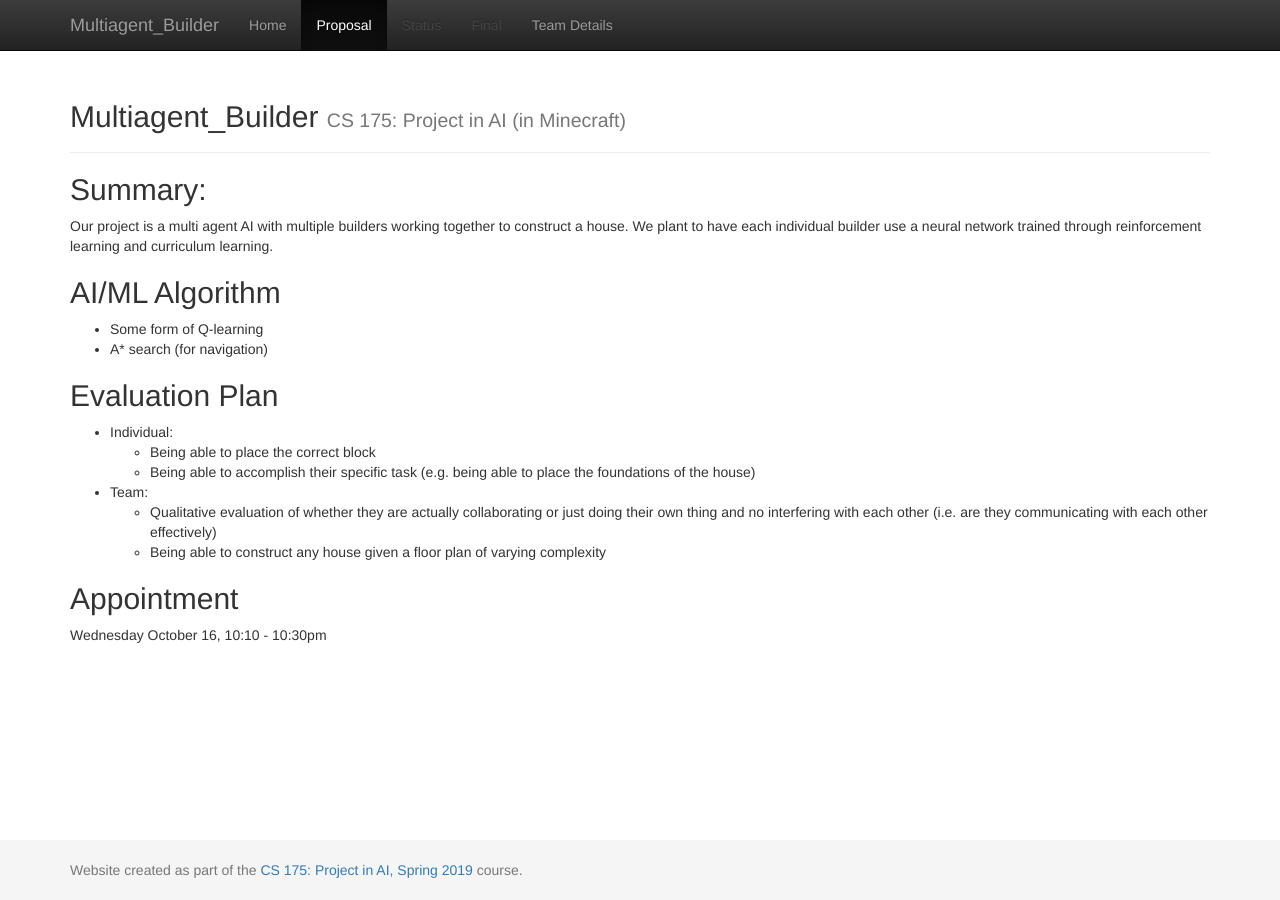
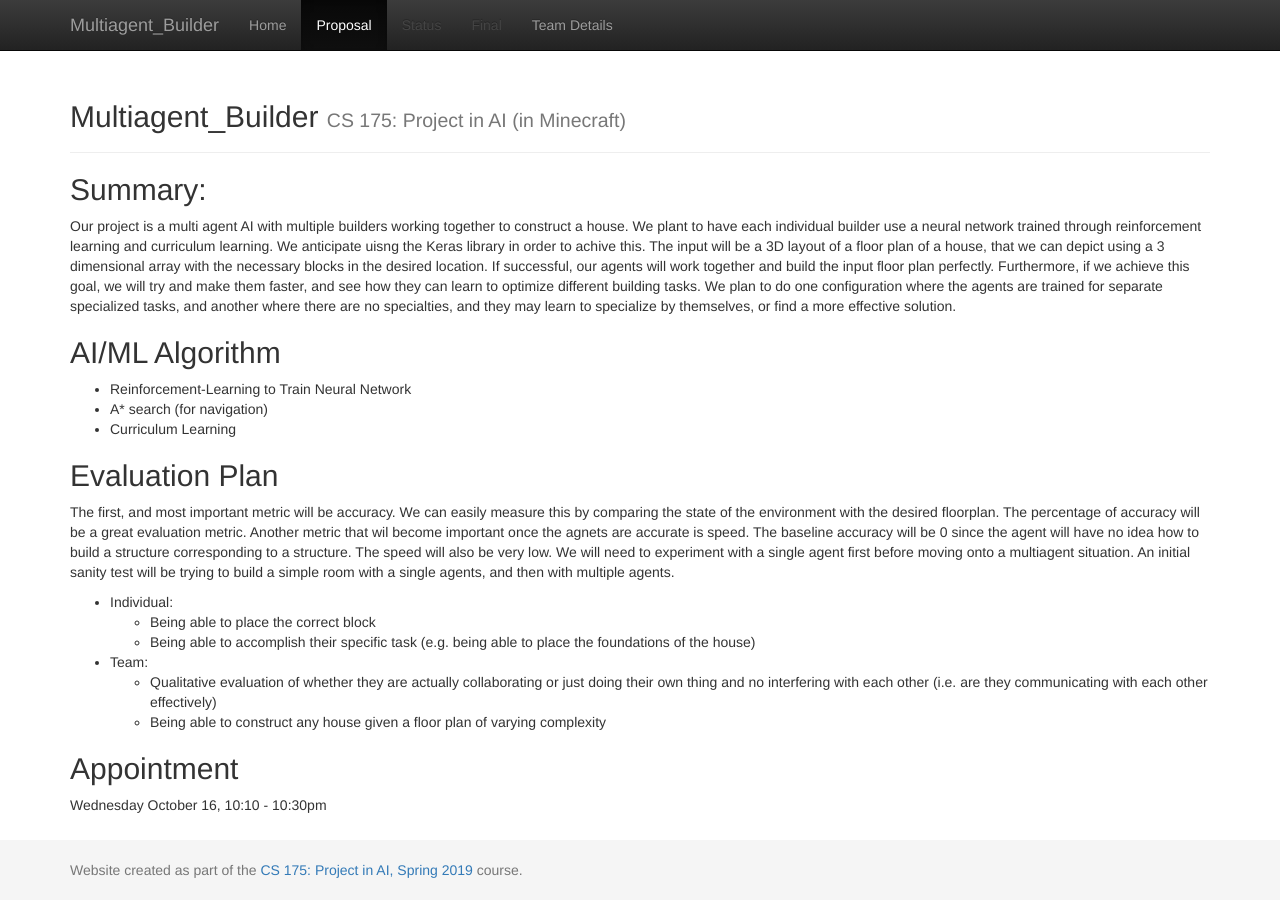
Before and after one commit to SurajSSingh/Collabuilder, a Jekyll site: the page built from docs/proposal.md, in a window 1280 px wide. Built offline with Jekyll 4.4.1, drawn with Linux system fonts in a browser that asks for light colours.

Commit message:
Update proposal.md

```diff
--- a/docs/proposal.md
+++ b/docs/proposal.md
@@ -4,13 +4,15 @@ title: Proposal
 ---
 
 ## Summary:
-Our project is a multi agent AI with multiple builders working together to construct a house. We plant to have each individual builder use a neural network trained through reinforcement learning and curriculum learning.
+Our project is a multi agent AI with multiple builders working together to construct a house. We plant to have each individual builder use a neural network trained through reinforcement learning and curriculum learning. We anticipate uisng the Keras library in order to achive this. The input will be a 3D layout of a floor plan of a house, that we can depict using a 3 dimensional array with the necessary blocks in the desired location. If successful, our agents will work together and build the input floor plan perfectly. Furthermore, if we achieve this goal, we will try and make them faster, and see how they can learn to optimize different building tasks. We plan to do one configuration where the agents are trained for separate specialized tasks, and another where there are no specialties, and they may learn to specialize by themselves, or find a more effective solution.
 
 ## AI/ML Algorithm
-* Some form of Q-learning
+* Reinforcement-Learning to Train Neural Network
 * A* search (for navigation)
+* Curriculum Learning
 
 ## Evaluation Plan
+The first, and most important metric will be accuracy. We can easily measure this by comparing the state of the environment with the desired floorplan. The percentage of accuracy will be a great evaluation metric. Another metric that wil become important once the agnets are accurate is speed. The baseline accuracy will be 0 since the agent will have no idea how to build a structure corresponding to a structure. The speed will also be very low. We will need to experiment with a single agent first before moving onto a multiagent situation. An initial sanity test will be trying to build a simple room with a single agents, and then with multiple agents.
 * Individual:
 	* Being able to place the correct block
 	* Being able to accomplish their specific task (e.g. being able to place the foundations of the house)
```
